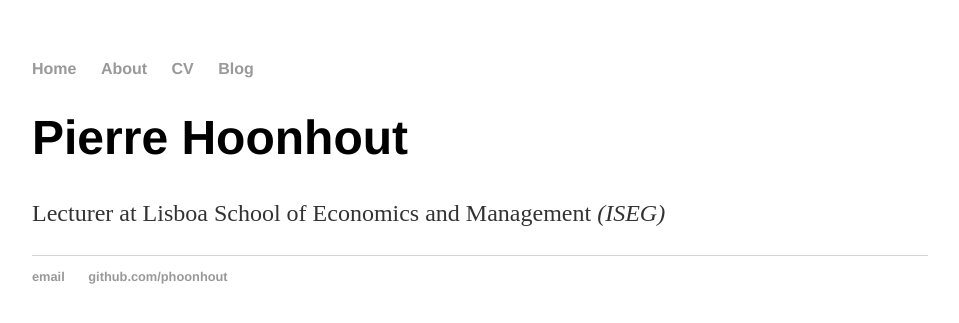
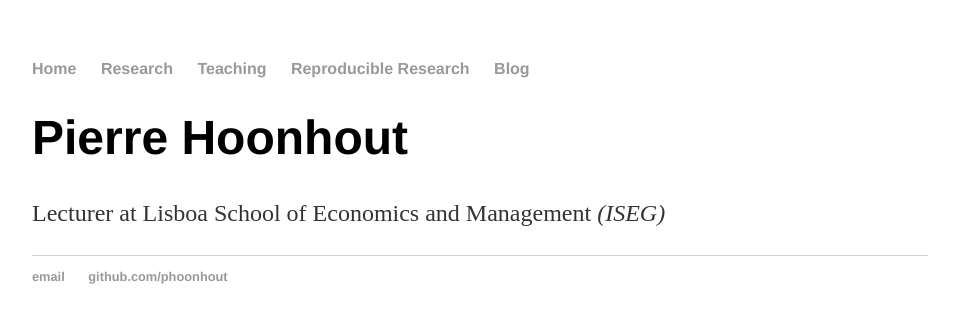
Before and after one commit to phoonhout/phoonhout.github.io, a Jekyll site: the page built from index.html, in a window 1280 px wide. Shown: the top 323 px of the page, without its empty margins (160-1119 px from the left). Built offline with Jekyll 4.4.1, drawn with Linux system fonts in a browser that asks for light colours.

Commit message:
add Teaching, Research and Reproducible Research

```diff
--- a/_layouts/default.html
+++ b/_layouts/default.html
@@ -10,8 +10,9 @@
 			<nav>
 	    		<ul>
 	        		<li><a href="/">Home</a></li>
-		        	<li><a href="/about">About</a></li>
-	        		<li><a href="/cv">CV</a></li>
+		        	<li><a href="/about">Research</a></li>
+	        		<li><a href="/cv">Teaching</a></li>
+	        		<li><a href="/cv">Reproducible Research</a></li>
 	        		<li><a href="/blog">Blog</a></li>
 	    		</ul>
 			</nav>
```
